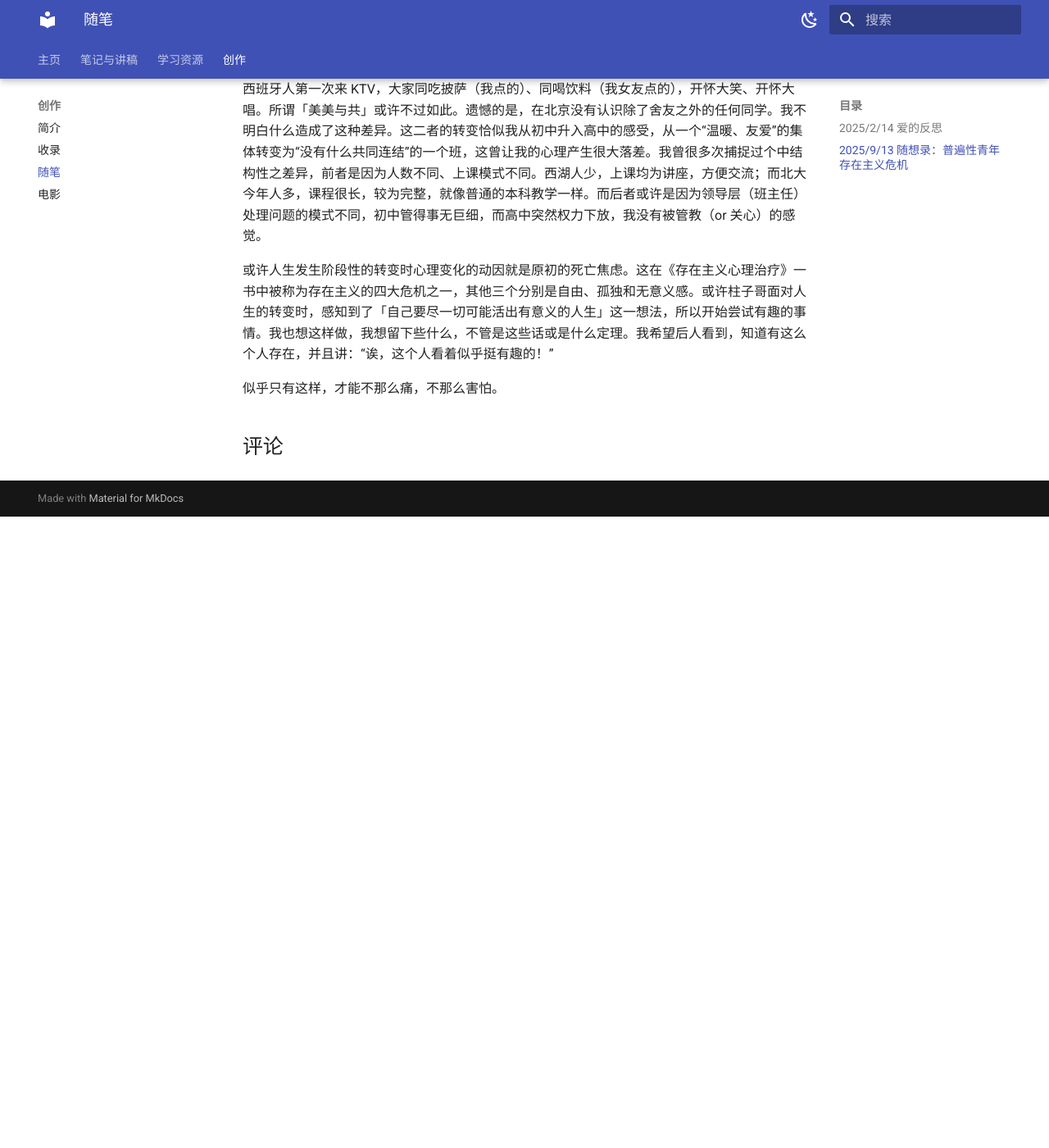
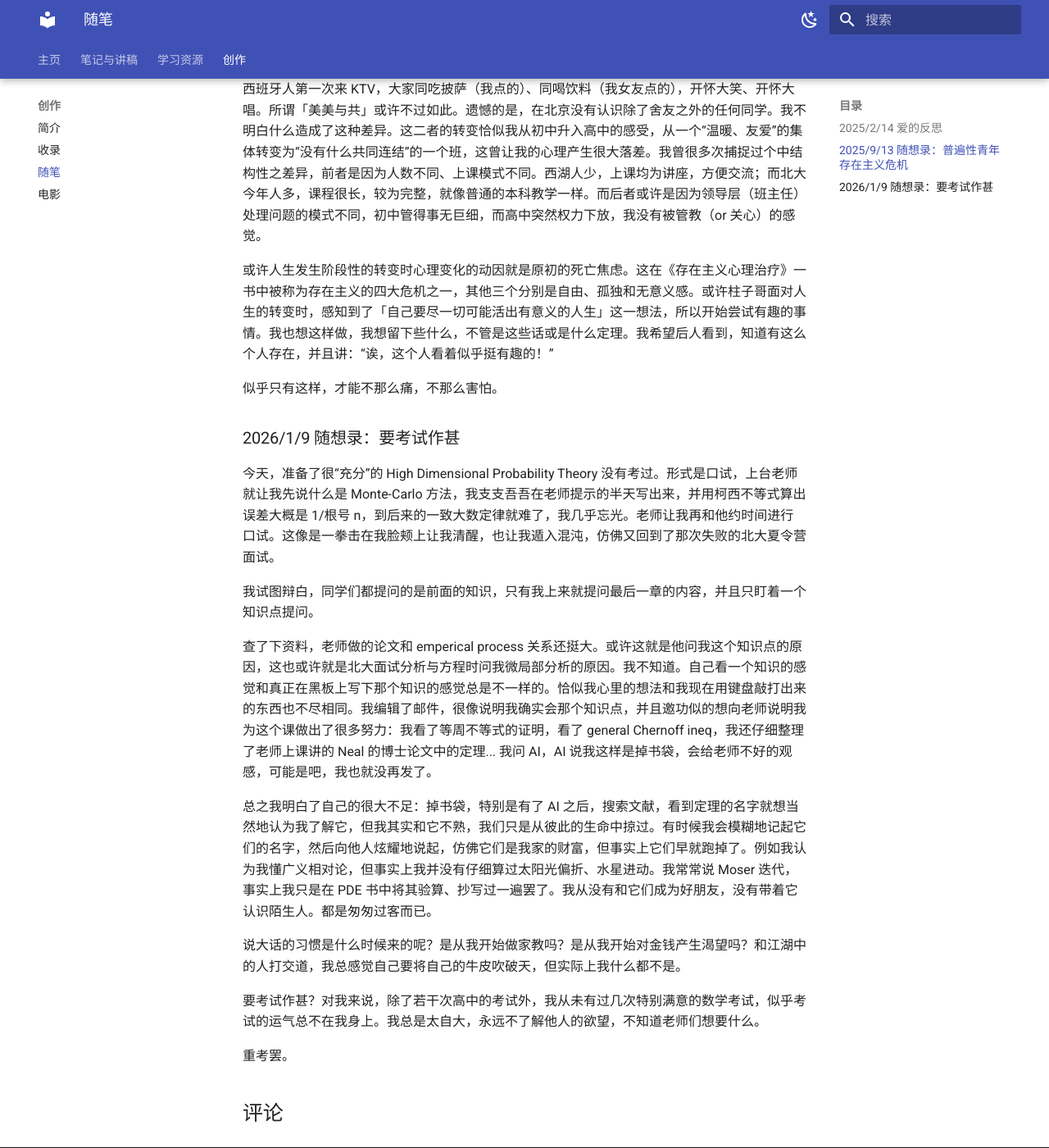
Before and after one commit to Hilbertear/Hilbertmath, an MkDocs documentation site: the page built from docs/write3.md, in a window 1280 px wide and 1400 px high, scrolled down 1152 px. Shown: the whole window at 82% size. Built offline with MkDocs 1.6.1 and Material for MkDocs 9.7.7, drawn with Linux system fonts in a browser that asks for light colours; comment, search, counter and statistics services are not loaded; before the commit the page ends 1782 px from its top, so only the background shows below that.

Commit message:
HDP考试

```diff
--- a/docs/write3.md
+++ b/docs/write3.md
@@ -35,3 +35,19 @@ comments: true
 或许人生发生阶段性的转变时心理变化的动因就是原初的死亡焦虑。这在《存在主义心理治疗》一书中被称为存在主义的四大危机之一，其他三个分别是自由、孤独和无意义感。或许柱子哥面对人生的转变时，感知到了「自己要尽一切可能活出有意义的人生」这一想法，所以开始尝试有趣的事情。我也想这样做，我想留下些什么，不管是这些话或是什么定理。我希望后人看到，知道有这么个人存在，并且讲：“诶，这个人看着似乎挺有趣的！”
 
 似乎只有这样，才能不那么痛，不那么害怕。
+
+### 2026/1/9 随想录：要考试作甚
+
+今天，准备了很“充分”的 High Dimensional Probability Theory 没有考过。形式是口试，上台老师就让我先说什么是 Monte-Carlo 方法，我支支吾吾在老师提示的半天写出来，并用柯西不等式算出误差大概是 1/根号 n，到后来的一致大数定律就难了，我几乎忘光。老师让我再和他约时间进行口试。这像是一拳击在我脸颊上让我清醒，也让我遁入混沌，仿佛又回到了那次失败的北大夏令营面试。
+
+我试图辩白，同学们都提问的是前面的知识，只有我上来就提问最后一章的内容，并且只盯着一个知识点提问。
+
+查了下资料，老师做的论文和 emperical process 关系还挺大。或许这就是他问我这个知识点的原因，这也或许就是北大面试分析与方程时问我微局部分析的原因。我不知道。自己看一个知识的感觉和真正在黑板上写下那个知识的感觉总是不一样的。恰似我心里的想法和我现在用键盘敲打出来的东西也不尽相同。我编辑了邮件，很像说明我确实会那个知识点，并且邀功似的想向老师说明我为这个课做出了很多努力：我看了等周不等式的证明，看了 general Chernoff ineq，我还仔细整理了老师上课讲的 Neal 的博士论文中的定理... 我问 AI，AI 说我这样是掉书袋，会给老师不好的观感，可能是吧，我也就没再发了。
+
+总之我明白了自己的很大不足：掉书袋，特别是有了 AI 之后，搜索文献，看到定理的名字就想当然地认为我了解它，但我其实和它不熟，我们只是从彼此的生命中掠过。有时候我会模糊地记起它们的名字，然后向他人炫耀地说起，仿佛它们是我家的财富，但事实上它们早就跑掉了。例如我认为我懂广义相对论，但事实上我并没有仔细算过太阳光偏折、水星进动。我常常说 Moser 迭代，事实上我只是在 PDE 书中将其验算、抄写过一遍罢了。我从没有和它们成为好朋友，没有带着它认识陌生人。都是匆匆过客而已。
+
+说大话的习惯是什么时候来的呢？是从我开始做家教吗？是从我开始对金钱产生渴望吗？和江湖中的人打交道，我总感觉自己要将自己的牛皮吹破天，但实际上我什么都不是。
+
+要考试作甚？对我来说，除了若干次高中的考试外，我从未有过几次特别满意的数学考试，似乎考试的运气总不在我身上。我总是太自大，永远不了解他人的欲望，不知道老师们想要什么。
+
+重考罢。
```
